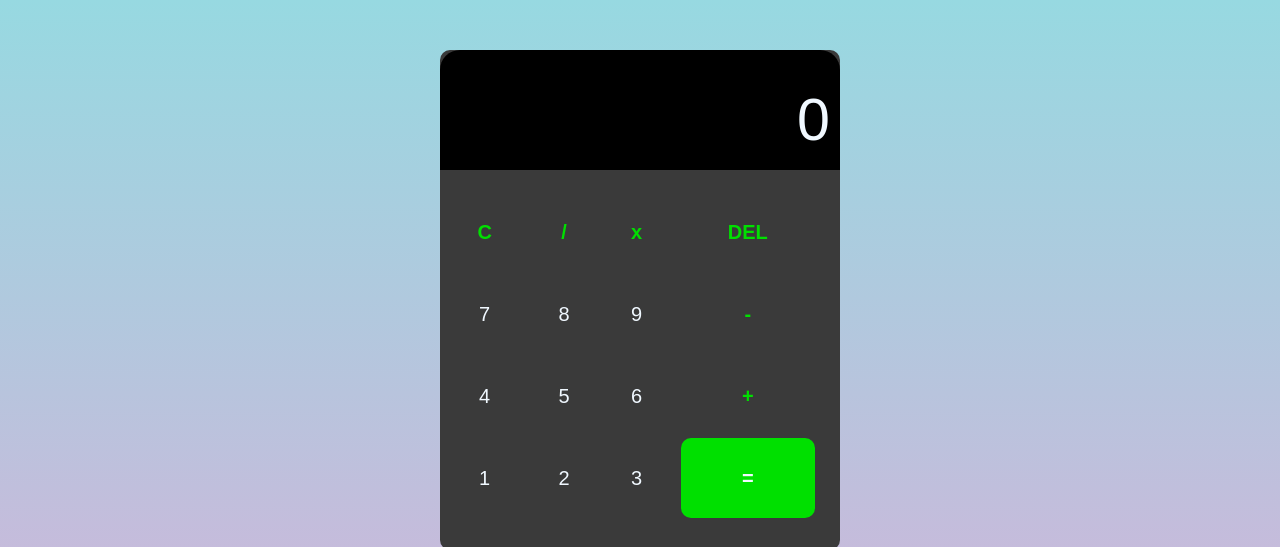
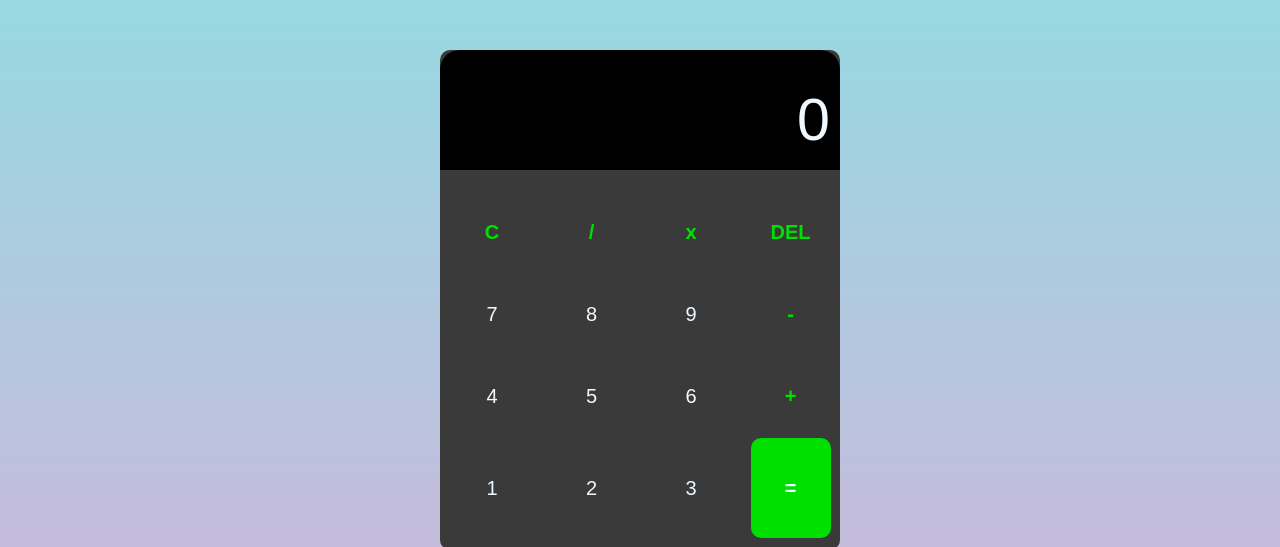
Before and after one commit to fabcode01/calculadora, a plain HTML site: page index.html in a window 1280 px wide. Shown: the top 547 px of the page. Drawn offline with nearby package versions, Linux system fonts and the light colour scheme.

Commit message:
Update style.css

```diff
--- a/style.css
+++ b/style.css
@@ -51,7 +51,7 @@ input[type=button]{
     font-family: Arial, Helvetica, sans-serif;
     font-size: 20px;
     margin-left: 10px;
-    width: 80%;
+    width: 80px;
     height: 80px;
     border: none;
     background:none;
@@ -80,6 +80,7 @@ input#num{
 }
 
 input#calc{
+    height: 100px;
     color: aliceblue;
     background-color: rgb(0, 224, 0);
     border-radius: 10px;
```
